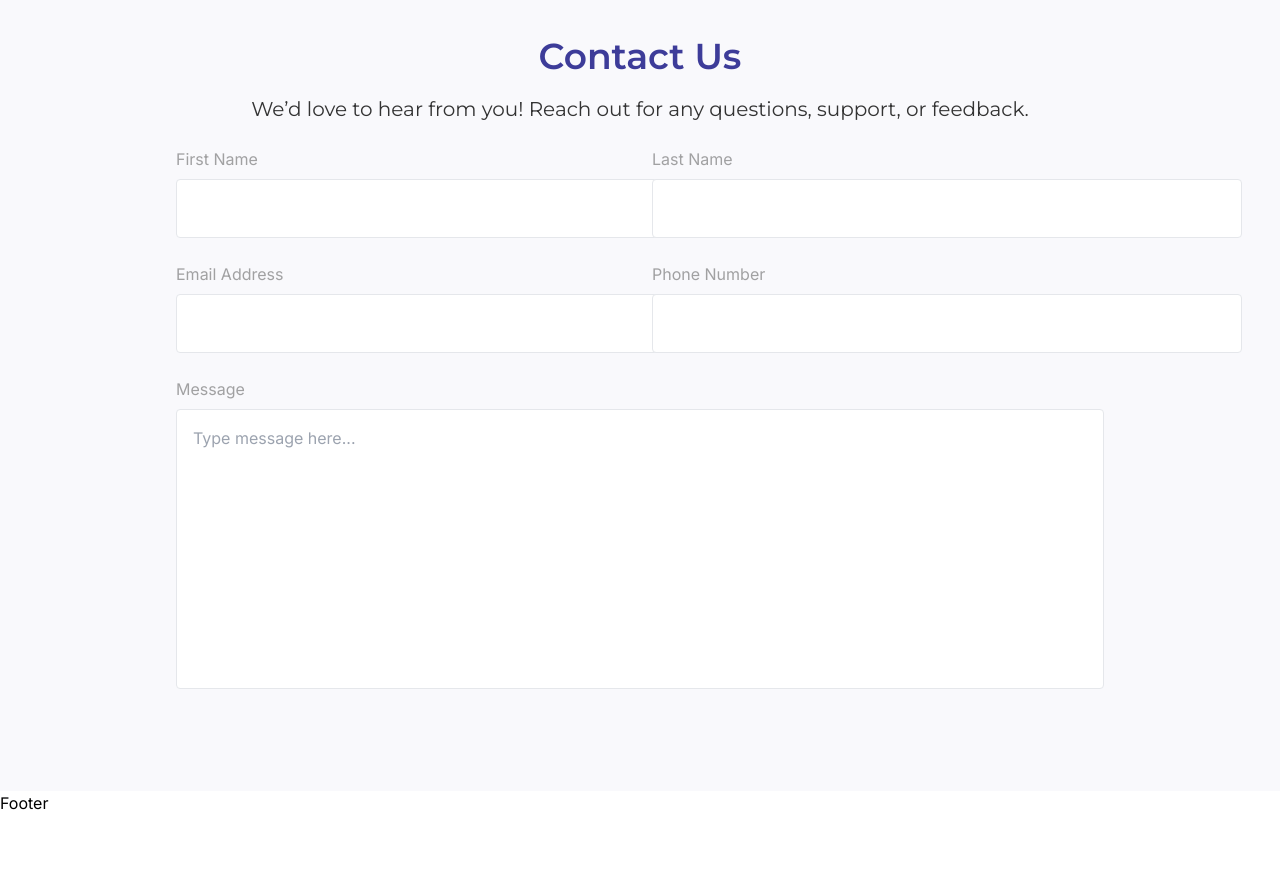
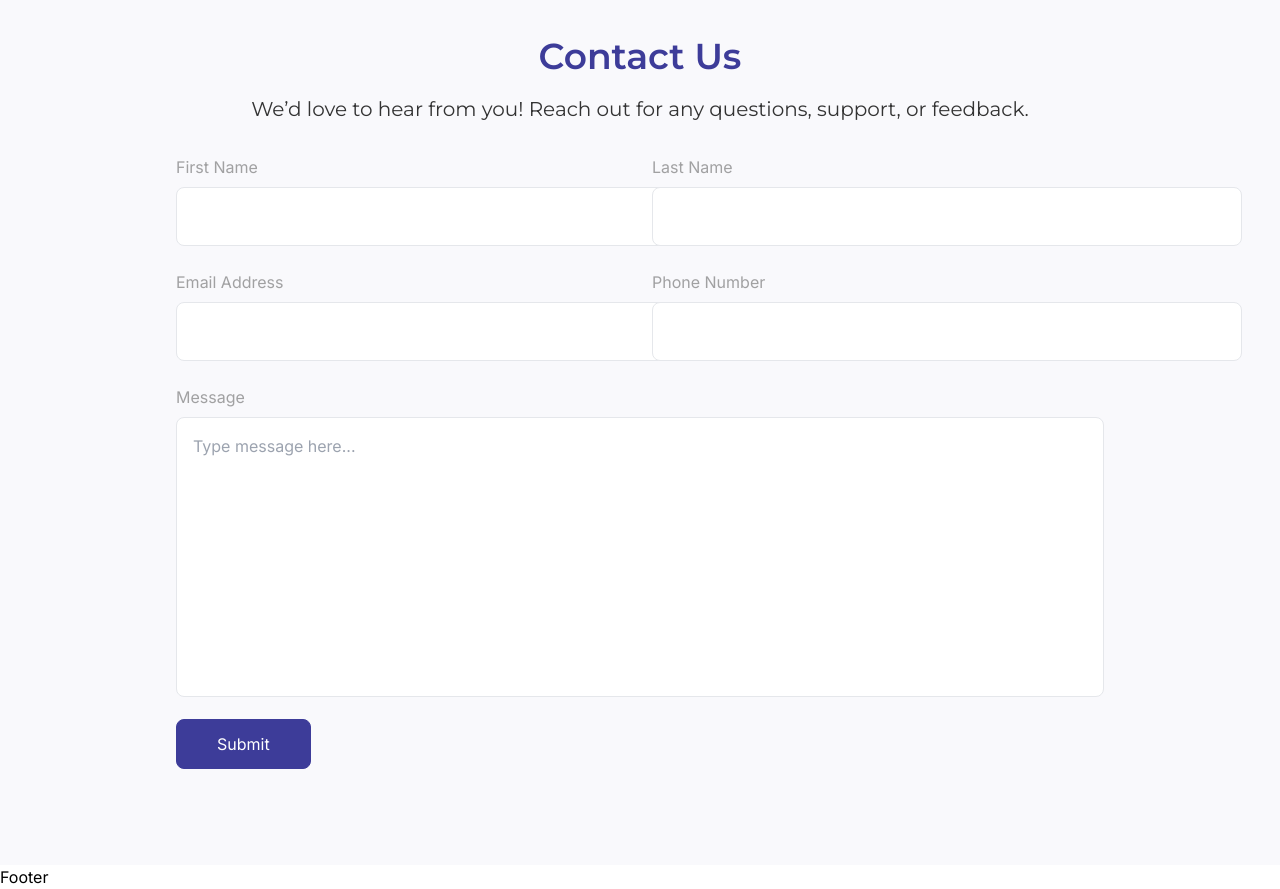
Before and after one commit to ANIEKWECHIDERA/dirty-data-simulator, a React (Vite) app: page / in a window 1280 px wide. Shown: the part 4440-5329 px from the top of the page. Before the commit the page ends 5255 px from the top, so only its background shows below. Built offline with nearby package versions, Linux system fonts and the light colour scheme.

Commit message:
COmpleted COntact form

```diff
--- a/src/components/Contact.jsx
+++ b/src/components/Contact.jsx
@@ -11,14 +11,14 @@ const Contact = () => {
             feedback.
           </p>
         </div>
-        <form>
-          <div className="grid grid-cols-2 gap-6 mt-6 ">
+        <form className="mt-8">
+          <div className="grid grid-cols-2 gap-6">
             <div>
               <label className="text-base text-[#66666699]" htmlFor="">
                 First Name
               </label>
               <input
-                className="border rounded input-field"
+                className="border rounded-lg input-field"
                 type="text"
                 name="FirstName"
               />
@@ -28,7 +28,7 @@ const Contact = () => {
                 Last Name
               </label>
               <input
-                className="border rounded input-field"
+                className="border rounded-lg input-field"
                 type="text"
                 name="LastName"
               />
@@ -38,7 +38,7 @@ const Contact = () => {
                 Email Address
               </label>
               <input
-                className="border rounded input-field"
+                className="border rounded-lg input-field"
                 type="email"
                 name="emailaddress"
               />
@@ -48,7 +48,7 @@ const Contact = () => {
                 Phone Number
               </label>
               <input
-                className="border rounded input-field"
+                className="border rounded-lg input-field"
                 type="text"
                 name="PhoneNumber"
               />
@@ -59,12 +59,15 @@ const Contact = () => {
               Message
             </label>
             <textarea
-              className="p-4 border rounded w-full mt-2 resize-none h-[17.5rem] text-area"
+              className="p-4 border rounded-lg w-full mt-2 resize-none h-[17.5rem] text-area"
               name=""
               id=""
               placeholder="Type message here..."
             ></textarea>
           </div>
+          <button className="mt-4 font-inter border text-white border-[#3D3C99] rounded-lg py-3 px-10 bg-[#3D3C99] hover:bg-[#1f1e64] hover:border-[#1f1e64] transition-colors">
+            Submit
+          </button>
         </form>
       </div>
     </div>
```
